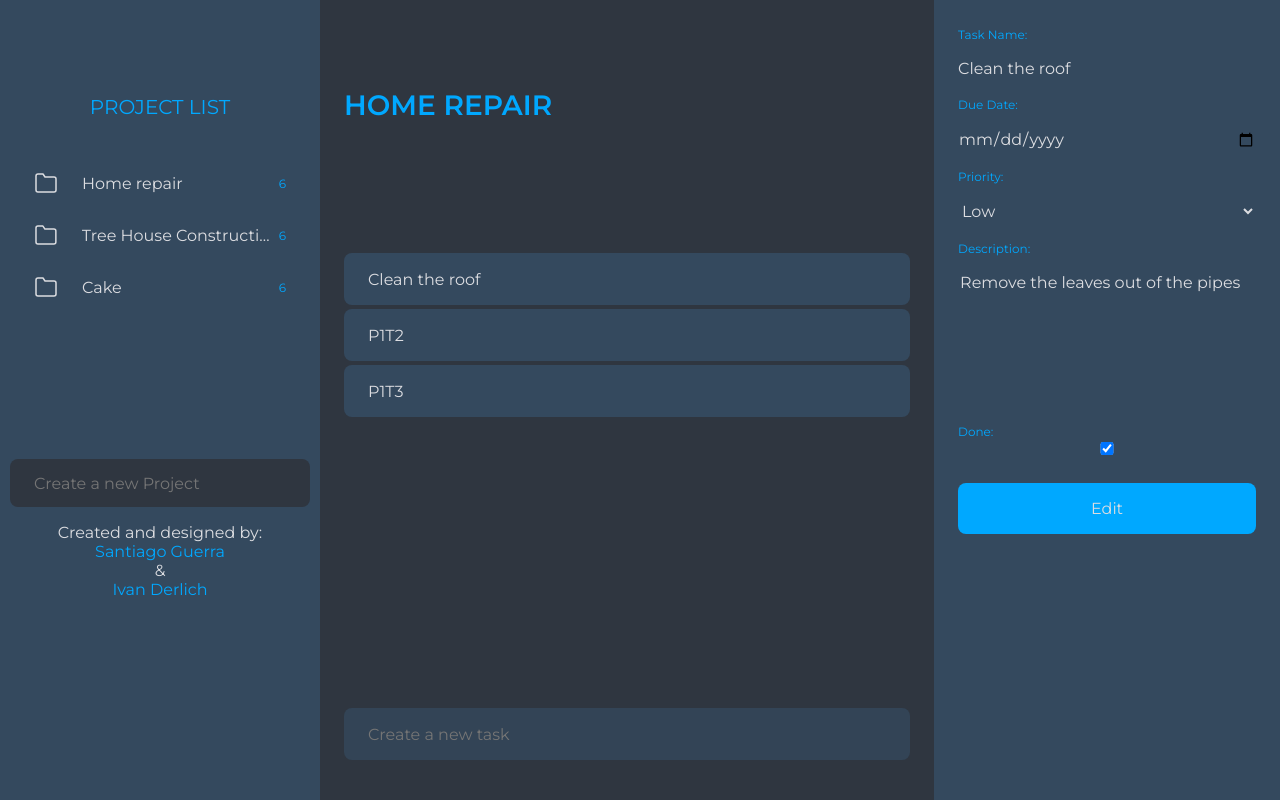
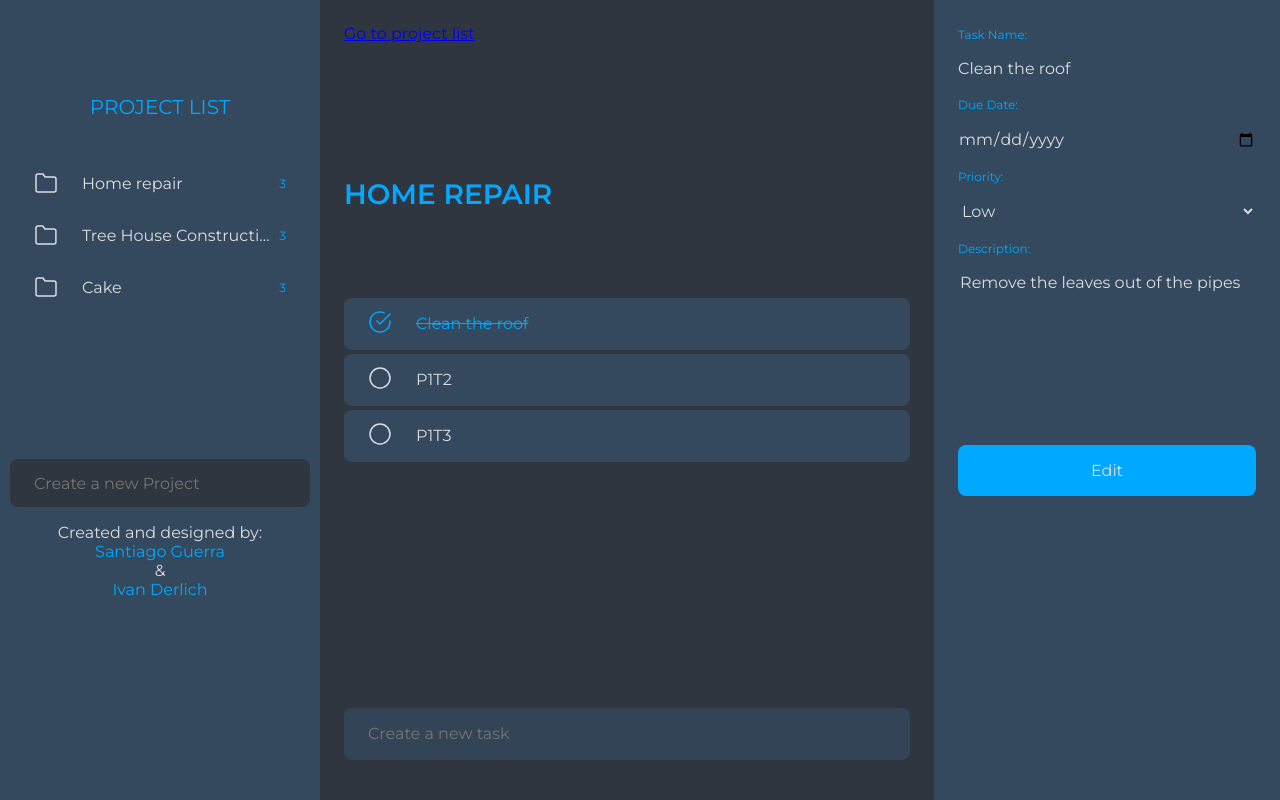
Before and after one commit to SantiagoGuerra/to-do, a website built with webpack: page src/index.html in a window 1280 px wide. Built offline with nearby package versions, Linux system fonts and the light colour scheme.

Commit message:
add a checkbox when a task is done with styles

```diff
--- a/src/actions/loadProjectList.js
+++ b/src/actions/loadProjectList.js
@@ -21,7 +21,7 @@ export default function loadProjectList(projectList) {
     const projectListElem = appendChild('#project-list-container',
       `${folderIcon.toSvg()}
       <p class='project-name'>${project.name}</p>
-      <span class="project-list-number-of-tasks" >6</span>
+      <span class="project-list-number-of-tasks" id="number-of-tasks${project.id}">${project.tasks.length}</span>
       `,
       project.id, 'div');
     projectListElem.classList.add('project-list-project');
--- a/src/actions/loadTasks.js
+++ b/src/actions/loadTasks.js
@@ -8,11 +8,47 @@ const feather = require('feather-icons');
 
 export default function loadTasks(project) {
   const taskContainerID = `project${project.id}`;
+  const numberOfTaskTarget = document.querySelector(`#number-of-tasks${project.id}`);
   document.querySelector('#tasks').innerHTML = '';
+  const navigation = appendChild('#tasks', 'Go to project list', '', 'a');
+  navigation.classList.add('navigation');
+  navigation.setAttribute('href', '#projectList');
   appendChild('#tasks', project.name, '', 'h2').classList.add('task-project-title');
   appendChild('#tasks', '', taskContainerID, 'div').classList.add('task-list');
   project.tasks.forEach(task => {
-    const projectElem = appendChild(`#${taskContainerID}`, `<p class='task-title'>${task.title}</p>      `, task.id, 'div');
+    const iconIdString = `${task.done ? 'check-' : ''}circle`;
+    const projectElem = appendChild(`#${taskContainerID}`, `
+      <span id="checked${task.id}">${feather.icons[iconIdString].toSvg()}</span>
+      <p class='task-title'>${task.title}</p>`,
+    task.id, 'div');
+
+    const checked = document.querySelector(`#checked${task.id}`);
+    const taskContainer = checked.parentElement;
+    const taskState = state.projectList.findProject(project.id).findTask(task.id);
+
+    if (taskState.done) {
+      taskContainer.classList.add('task-done');
+      checked.innerHTML = feather.icons[iconIdString].toSvg();
+    } else {
+      taskContainer.classList.remove('task-done');
+      checked.innerHTML = feather.icons[iconIdString].toSvg();
+    }
+
+    checked.addEventListener('click', () => {
+      taskState.edit({ done: !taskState.done });
+
+      const iconIdStringState = `${taskState.done ? 'check-' : ''}circle`;
+
+      if (taskState.done) {
+        taskContainer.classList.add('task-done');
+        checked.innerHTML = feather.icons[iconIdStringState].toSvg();
+      } else {
+        taskContainer.classList.remove('task-done');
+        checked.innerHTML = feather.icons[iconIdStringState].toSvg();
+      }
+    });
+
+
     projectElem.querySelector('.task-title').addEventListener('click', () => {
       loadTaskInformation(task, project.id);
     });
--- a/src/components/TaskInformation/index.js
+++ b/src/components/TaskInformation/index.js
@@ -29,10 +29,7 @@ export default function TaskInformation(task) {
       <textarea id="task-description" class="edit-input edit-input-description" draggable="false">${task.description} </textarea> <br>
 
 
-      <label for="">
-        Done:
-      </label>
-      <input id="task-done" type="checkbox" class="edit-input edit-input-checkbox" ${task.done ? 'checked' : ''}/>
+
 
       <button id="send-form-button" class="edit-input edit-input-submit" type="submit">Edit</button>
     </form>
--- a/src/styles/components/_editTask.scss
+++ b/src/styles/components/_editTask.scss
@@ -28,6 +28,8 @@
 
     &-checkbox {
       display: inline-block;
+      background-color: red;
+      width: 24px;
     }
 
     &-submit {
--- a/src/styles/components/_tasks.scss
+++ b/src/styles/components/_tasks.scss
@@ -39,6 +39,11 @@
     display: flex;
     align-items: center;
     justify-content: space-between;
+
+    & > span {
+      margin-right: 24px;
+      display: inline-block;
+    }
 
     &:hover {
       background-color: var(--alt-second-color);
@@ -83,3 +88,15 @@
   border-radius: 8px;
   width: 100%;
 }
+
+.task-done {
+
+  & > .task-title {
+    color: var(--third-color);
+    text-decoration: line-through;
+  }
+}
+
+.feather-check-circle {
+  stroke: var(--third-color);
+}
```
